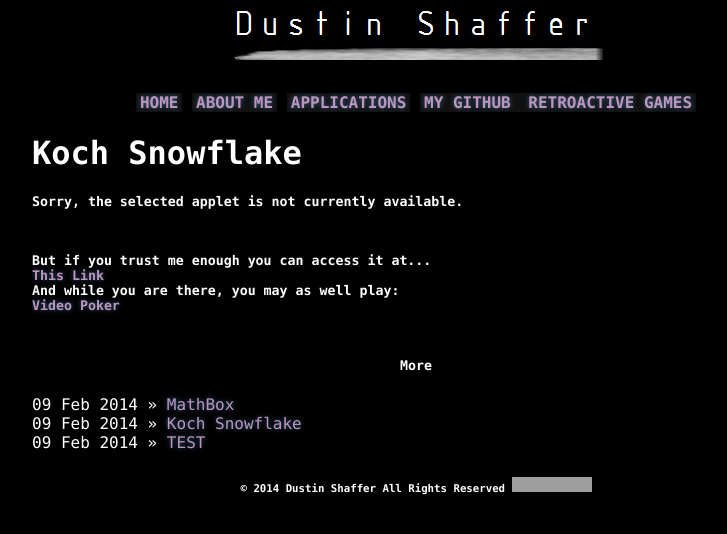
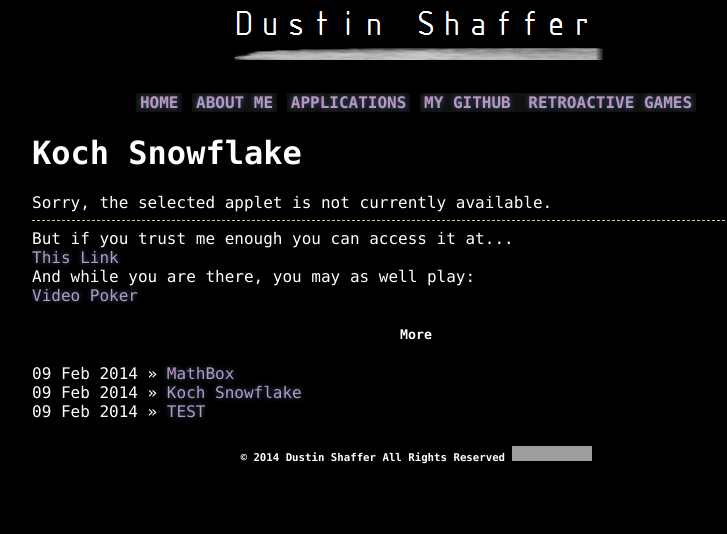
Before and after one commit to misterdustinface/misterdustinface.github.io, a Jekyll site: the page built from _posts/2014-2-09-koch.md, in a window 1280 px wide. Shown: the top 534 px of the page, without its empty margins (224-951 px from the left). Built offline with Jekyll 4.4.1, drawn with Linux system fonts in a browser that asks for light colours; nearby versions of some CDN libraries; a style sheet for code colours, icons or effects is not loaded; grey boxes are pictures that could not be loaded.

Commit message:
Update 2014-2-09-koch.md

```diff
--- a/_posts/2014-2-09-koch.md
+++ b/_posts/2014-2-09-koch.md
@@ -7,11 +7,13 @@ title:  Koch Snowflake
 ================
 
 
-<h5> Sorry, the selected applet is not currently available.</h5>
+Sorry, the selected applet is not currently available.
 
-<ul><h5>
+---
+
+<ul>
 But if you trust me enough you can access it at...
 <li><a href="http://cim.saddleback.edu/~dshaffer4/Koch.html">This Link</a></li>
 And while you are there, you may as well play:
 <li><a href="http://cim.saddleback.edu/~dshaffer4/vp.html">Video Poker</a></li>
-</h5></ul>
+</ul>
```
